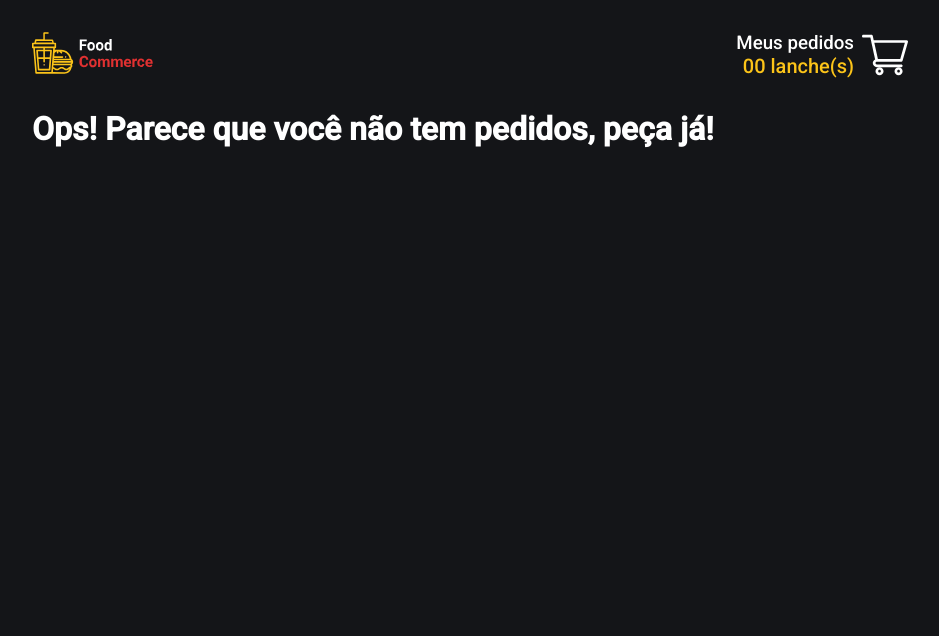
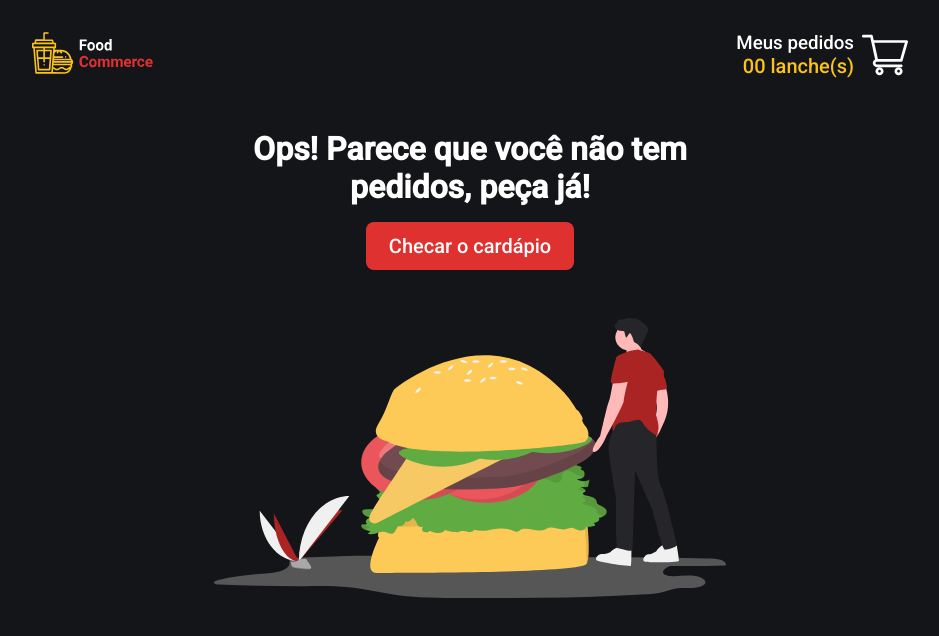
Before and after one commit to ek1l/FoodCommerce, a React (Create React App) app: page /cart in a window 1280 px wide. Shown: the top 636 px of the page, without its empty margins (170-1109 px from the left). Built offline with nearby package versions, Linux system fonts and the light colour scheme; no server answers.

Commit message:
Alterando o design para quando o carrinho estiver vazio

```diff
--- /dev/null
+++ b/src/components/EmptyCart/index.tsx
@@ -0,0 +1,17 @@
+import { Button, Container } from './styles'
+
+import manAndBurgerImg from '../../assets/man-and-burger.svg'
+
+interface EmptyCartProps {
+  title: string
+}
+
+export function EmptyCart({ title }: EmptyCartProps) {
+  return (
+    <Container>
+      <h2>{title}</h2>
+      <Button to='/'>Checar o cardápio</Button>
+      <img src={manAndBurgerImg} alt='Homem com hambúrguer' />
+    </Container>
+  )
+}
--- /dev/null
+++ b/src/components/EmptyCart/styles.ts
@@ -0,0 +1,44 @@
+import { darken } from 'polished'
+import { Link } from 'react-router-dom'
+import styled from 'styled-components'
+
+export const Container = styled.section`
+  display: flex;
+  flex-direction: column;
+  align-items: center;
+  text-align: center;
+
+  padding: 1.25rem 0.5rem;
+
+  h2 {
+    max-width: 500px;
+    font-size: 2rem;
+  }
+
+  img {
+    width: 100%;
+    max-width: 32rem;
+  }
+`
+
+export const Button = styled(Link)`
+  display: block;
+
+  background: ${({ theme }) => theme.colors.red};
+  width: 100%;
+  max-width: 13rem;
+  height: 3rem;
+
+  border-radius: 8px;
+  margin: 1rem 0 3rem;
+
+  font-weight: 500;
+  font-size: 1.25rem;
+  line-height: 3rem;
+
+  transition: background 0.3s;
+
+  &:hover {
+    background: ${darken(0.1, '#AA2424')};
+  }
+`
--- a/src/pages/myCart/Table/index.tsx
+++ b/src/pages/myCart/Table/index.tsx
@@ -1,26 +1,27 @@
 import { useEffect, useState } from 'react'
 import { useCart } from '../../../hooks/useCart'
+
 import { TableDesktop } from './TableDesktop'
 import { TableMobile } from './TableMobile'
+import { EmptyCart } from '../../../components/EmptyCart'
+
 export function Table() {
+  const { cart } = useCart()
   const [windowWidth, setWindowWidth] = useState(document.documentElement.clientWidth)
-
-  const { cart } = useCart()
 
   useEffect(() => {
     function updateTableComponentBasedInWindowWidth() {
       const currentWidth = document.documentElement.clientWidth
       setWindowWidth(currentWidth)
     }
-
     window.addEventListener('resize', updateTableComponentBasedInWindowWidth)
 
     return () => {
       window.removeEventListener('resize', updateTableComponentBasedInWindowWidth)
     }
-  },[])
+  }, [])
 
-  if (cart.length === 0){
-    return <h1>Ops! Parece que você não tem pedidos, peça já!</h1>
-  } return windowWidth > 768 ? <TableDesktop /> : <TableMobile />
+  if (cart.length === 0) return <EmptyCart  title=' Ops! Parece que você não tem pedidos, peça já! ' />
+
+  return windowWidth > 768 ? <TableDesktop /> : <TableMobile />
 }
```
